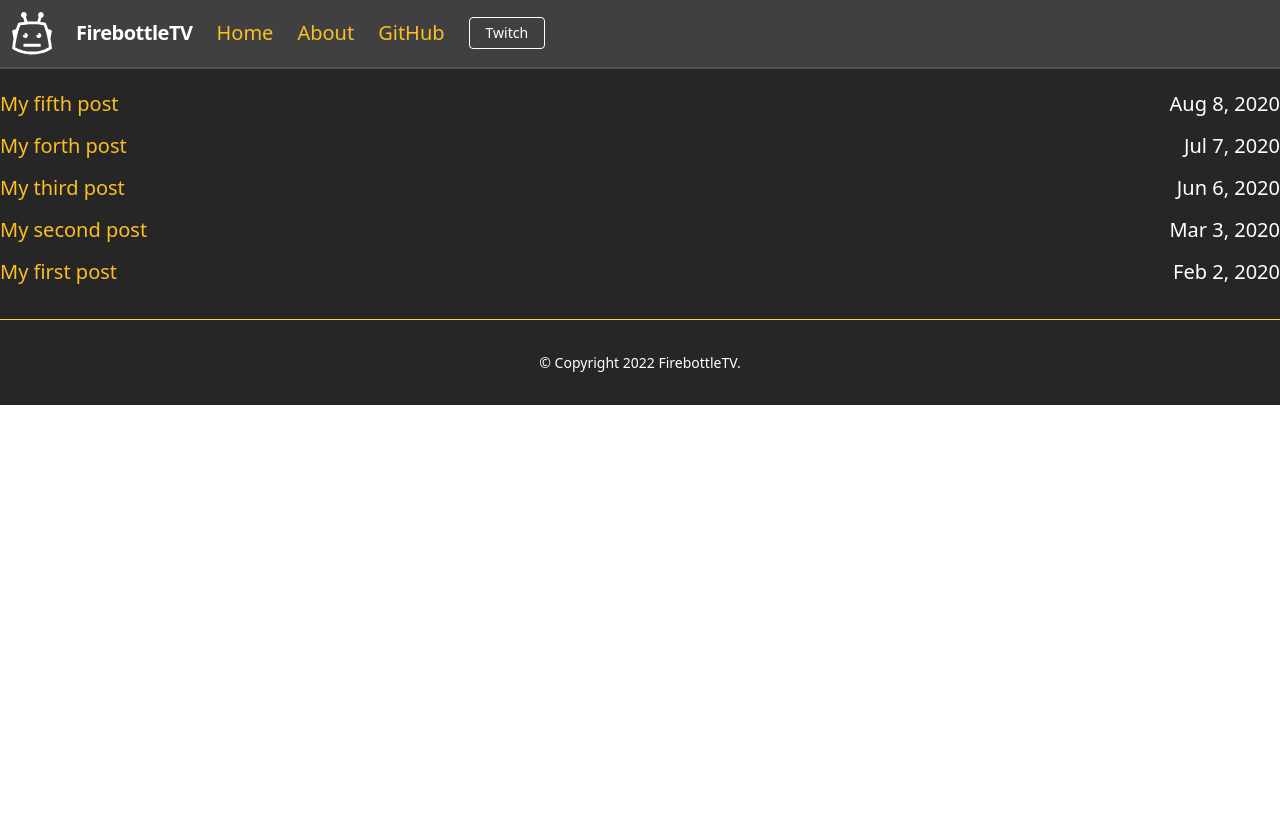
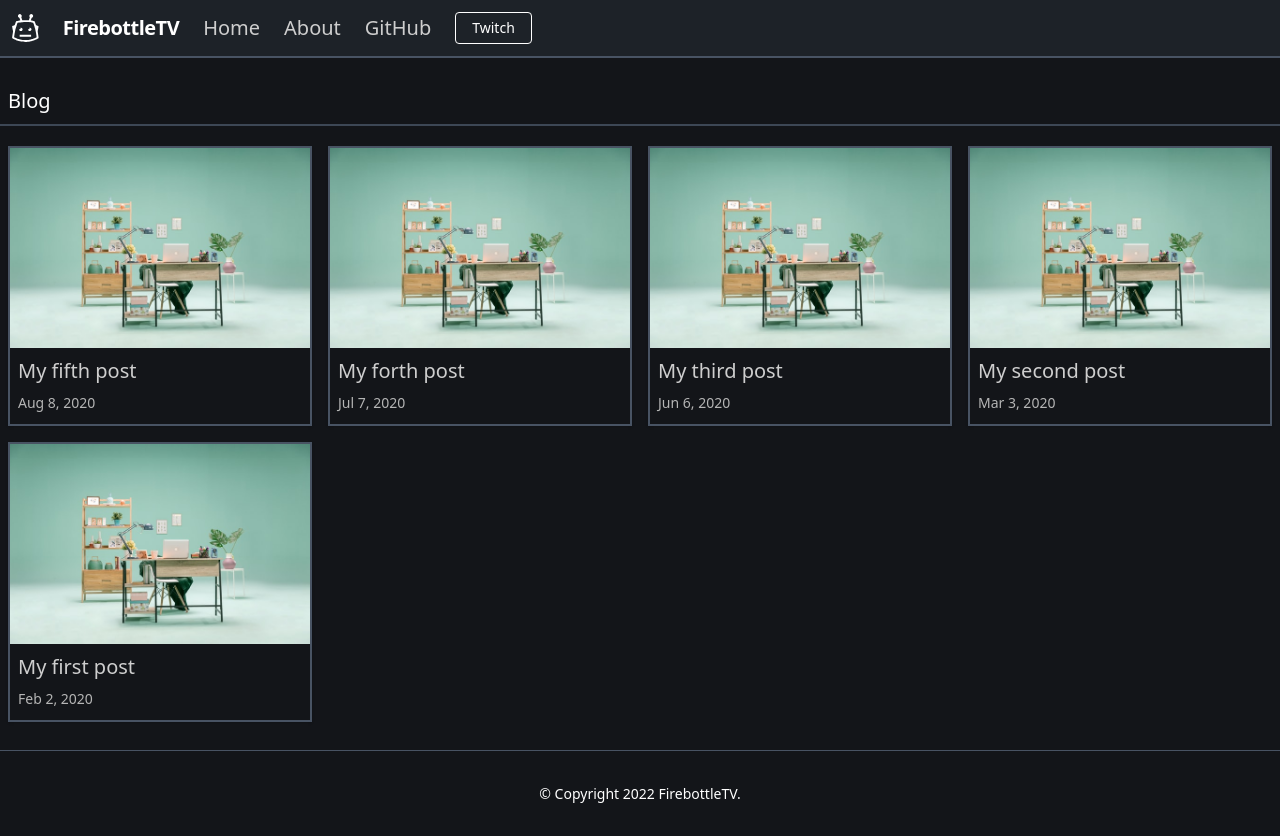
Before and after one commit to itsjesski/jesski-website, a Next.js app: page / in a window 1280 px wide. Before the commit the page ends 800 px from the top, so only its background shows below. Built offline with nearby package versions, Linux system fonts and the light colour scheme.

Commit message:
style: Restyling blog section and navbar

```diff
--- a/src/blog/BlogGallery.tsx
+++ b/src/blog/BlogGallery.tsx
@@ -13,17 +13,26 @@ export type IBlogGalleryProps = {
 
 const BlogGallery = (props: IBlogGalleryProps) => (
   <>
-    <ul>
+    <h2 className="mb-3 p-2 border-b-fbstyle-400 border-solid border-b-2">
+      Blog
+    </h2>
+    <ul className="flex flex-wrap justify-between">
       {props.posts.map((elt) => (
-        <li key={elt.slug} className="mb-3 flex justify-between">
-          <Link href="/posts/[slug]" as={`/posts/${elt.slug}`}>
-            <a>
-              <h2>{elt.title}</h2>
-            </a>
-          </Link>
-
-          <div className="text-right">
-            {format(new Date(elt.date), 'LLL d, yyyy')}
+        <li key={elt.slug} className="p-2 lg:w-1/4 md:w-1/2 sm:w-full">
+          <div className="border-solid border-fbstyle-300 border-2 shadow">
+            <Link href="/posts/[slug]" as={`/posts/${elt.slug}`}>
+              <a>
+                <div className="blog-image">
+                  <img src={elt.image} alt="blog image"></img>
+                </div>
+                <div className="text-left p-2 text-fbstyle-50">
+                  <h2>{elt.title}</h2>
+                  <span className="text-left text-sm text-fbstyle-100">
+                    {format(new Date(elt.date), 'LLL d, yyyy')}
+                  </span>
+                </div>
+              </a>
+            </Link>
           </div>
         </li>
       ))}
--- a/src/content/misc/Logo.tsx
+++ b/src/content/modules/Logo.tsx
@@ -5,8 +5,8 @@ const Logo = () => (
     <svg
       version="1.0"
       xmlns="http://www.w3.org/2000/svg"
-      width="30pt"
-      height="32pt"
+      width="20pt"
+      height="21pt"
       viewBox="0 0 340 359"
       preserveAspectRatio="none"
     >
--- a/src/navigation/Navbar.tsx
+++ b/src/navigation/Navbar.tsx
@@ -5,21 +5,7 @@ type INavbarProps = {
 };
 
 const Navbar = (props: INavbarProps) => (
-  <ul className="navbar flex flex-wrap text-xl">
-    {props.children}
-
-    <style jsx>
-      {`
-        .navbar :global(a) {
-          @apply text-fbstyle-400;
-        }
-
-        .navbar :global(a:hover) {
-          @apply no-underline text-fbstyle-400;
-        }
-      `}
-    </style>
-  </ul>
+  <ul className="navbar flex flex-wrap text-xl">{props.children}</ul>
 );
 
 export { Navbar };
--- a/src/pages/index.tsx
+++ b/src/pages/index.tsx
@@ -16,7 +16,7 @@ const Index = (props: IBlogGalleryProps) => (
 );
 
 export const getStaticProps: GetStaticProps<IBlogGalleryProps> = async () => {
-  const posts = getAllPosts(['title', 'date', 'slug']);
+  const posts = getAllPosts(['title', 'date', 'slug', 'image']);
   const pagination: IPaginationProps = {};
 
   if (posts.length > AppConfig.pagination_size) {
--- a/src/styles/main.css
+++ b/src/styles/main.css
@@ -1,7 +1,7 @@
 @tailwind base;
 
 a {
-  @apply text-fbstyle-400;
+  @apply text-fbstyle-50;
 }
 
 a:hover {
--- a/src/templates/Main.tsx
+++ b/src/templates/Main.tsx
@@ -2,7 +2,7 @@ import React, { ReactNode } from 'react';
 
 import Link from 'next/link';
 
-import { Logo } from '../content/misc/Logo';
+import { Logo } from '../content/modules/Logo';
 import { Navbar } from '../navigation/Navbar';
 import { AppConfig } from '../utils/AppConfig';
 
@@ -16,7 +16,7 @@ const Main = (props: IMainProps) => (
     {props.meta}
 
     <div className="mx-auto page-wrapper">
-      <div className="flex bg-fbstyle-700 p-3 border-b-2 border-fbstyle-600">
+      <div className="flex bg-fbstyle-700 p-3 border-b-2 border-fbstyle-300">
         <nav className="container mx-auto items-center justify-between flex flex-wrap">
           <div className="flex items-center flex-shrink-0 text-white mr-6">
             <Logo></Logo>
--- a/tailwind.config.js
+++ b/tailwind.config.js
@@ -16,16 +16,16 @@ module.exports = {
     extend: {
       colors: {
         fbstyle: {
-          50: '#fffbeb',
-          100: '#fef3c7',
-          200: '#fde68a',
-          300: '#fcd34d',
-          400: '#fbbf24',
-          500: '#f59e0b',
-          600: '#525252',
-          700: '#404040',
-          800: '#262626',
-          900: '#171717',
+          50: '#cecece',
+          100: '#b5b5b5',
+          200: '#334155',
+          300: '#485363',
+          400: '#3d4755',
+          500: '#333a46',
+          600: '#282e37',
+          700: '#1d2228',
+          800: '#131519',
+          900: '#08090b',
         },
       },
     },
```
